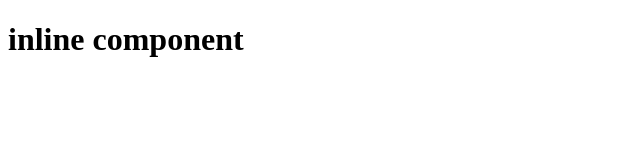
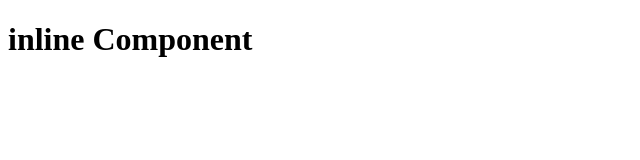
Before and after one commit to claudiahW/reacttodo, a React (Vite) app: page / in a window 1280 px wide. Shown: the top 160 px of the page, without its empty margins (0-640 px from the left). Built offline with nearby package versions, Linux system fonts and the light colour scheme.

Commit message:
create a CSS folder to style components

```diff
--- a/src/components/InlineComponent.jsx
+++ b/src/components/InlineComponent.jsx
@@ -1,3 +1,8 @@
+
 export default function InlineComponent(){
-    return <div><h1>inline component</h1></div>
+    return (
+    <div>
+        <h1 >inline Component</h1>
+        </div>
+    )
 }
--- /dev/null
+++ b/src/css/style.css
@@ -0,0 +1,5 @@
+.header{
+    color: grey;
+    background-color: yellow;
+    font-size: 40px;
+}
```
